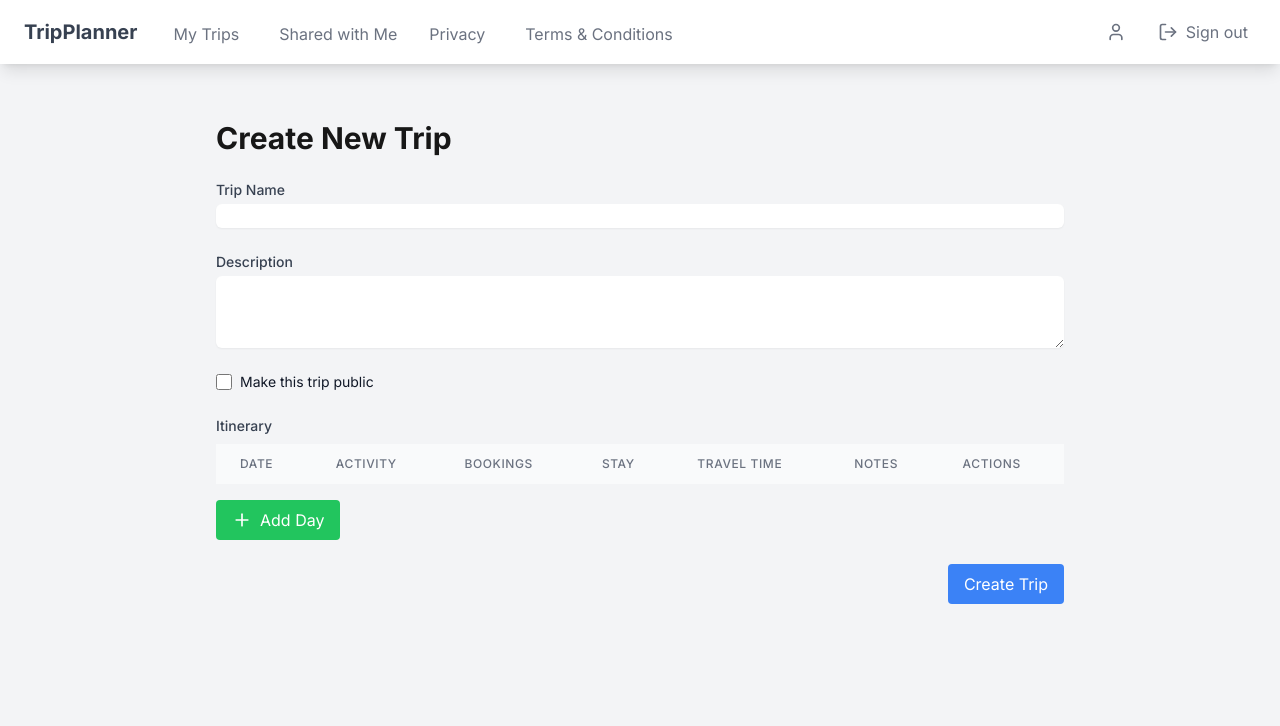
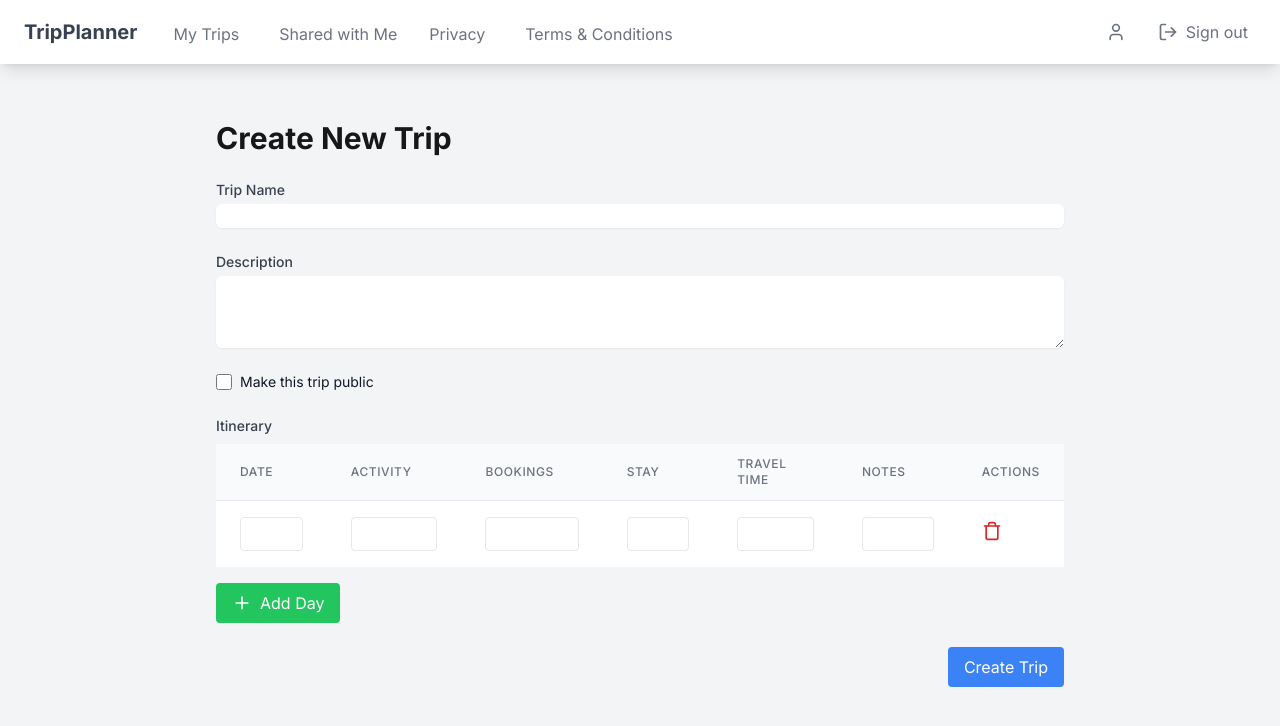
Before and after one commit to gadzooks/trips, a Next.js app: page /api/trips/new in a window 1280 px wide. Shown: the top 726 px of the page. Built offline with nearby package versions, Linux system fonts and the light colour scheme.

Commit message:
add 1 row on new trip

```diff
--- a/app/api/trips/new/page.tsx
+++ b/app/api/trips/new/page.tsx
@@ -108,7 +108,7 @@ export default function NewTrip() {
           <label className="block text-sm font-medium text-gray-700 mb-2">
             Itinerary
           </label>
-          <TripItinerary onChange={setDays} />
+          <TripItinerary onChange={setDays} isReadOnly={false} />
         </div>
 
         <div className="flex justify-end">
--- a/app/components/trip-itinerary.tsx
+++ b/app/components/trip-itinerary.tsx
@@ -13,6 +13,22 @@ export function TripItinerary({
   isReadOnly: boolean
   onChange?: (days: Day[]) => void
 }) {
+
+  if (!initialRows || initialRows.length === 0) {
+    initialRows = [
+      {
+        id: crypto.randomUUID(),
+        date: '',
+        activity: '',
+        bookings: '',
+        stay: '',
+        travelTime: '',
+        notes: ''
+      }
+
+    ]
+  }
+  // console.log('initialRows', initialRows)
   const [days, setDays] = useState<Day[]>(initialRows)
 
   const addDay = () => {
```
